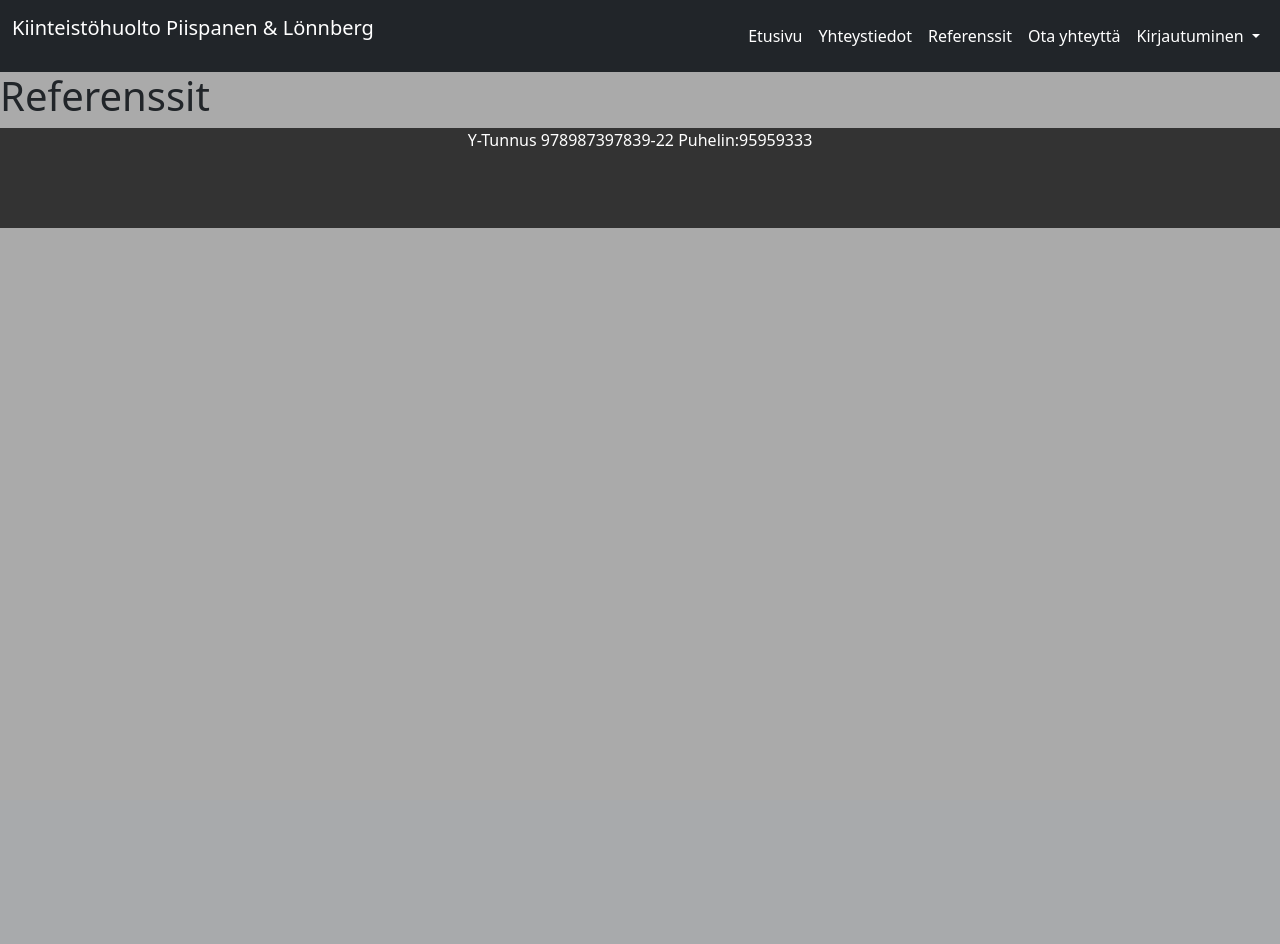
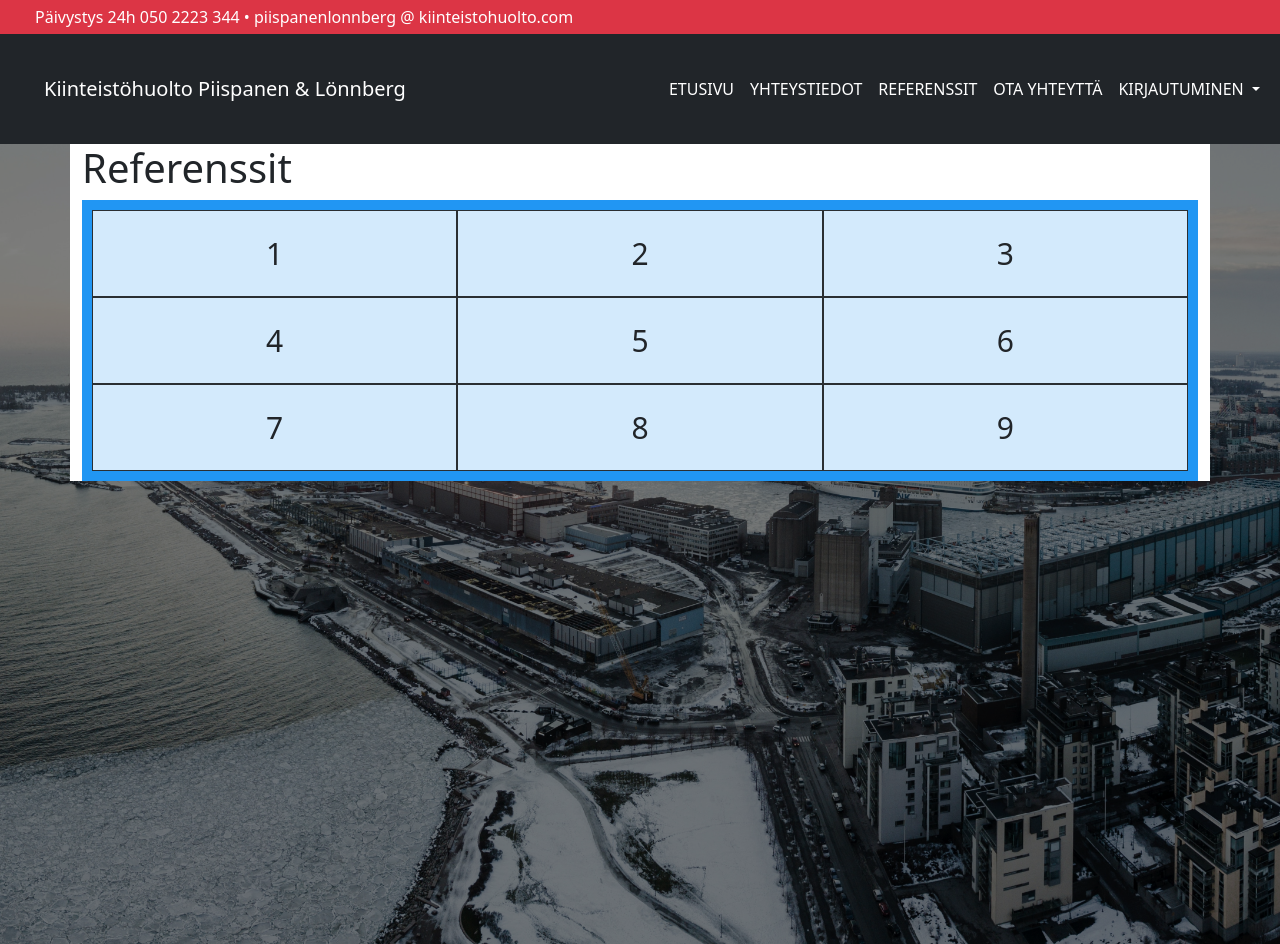
Before and after one commit to piispa24/kiinteistohuolto, a PHP site: page /referenssit.php in a window 1280 px wide. Before the commit the page ends 228 px from the top, so only its background shows below. Run offline with PHP 8.4, Linux system fonts and the light colour scheme; some libraries are stand-ins or nearby versions.

Commit message:
ulkoasua

```diff
--- a/asukaskirjautuminen.php
+++ b/asukaskirjautuminen.php
@@ -37,7 +37,8 @@ if(isset($_SESSION['sposti'])) {
 }
 ?>
 
-<div id="kirjautuminenBg" class="container-fluid bg-light col-sm-6 p-5 mt-5">
+<div class="container-fluid p-0 container-paneeli">
+<div id="kirjautuminenBg" class="container-fluid bg-light col-sm-6 p-5 login">
     <h1>Asukkaan kirjautuminen</h1>
     <form method="POST" action="asukaskirjautuminen.php">
     <div class="mb-3 mt-3">
@@ -51,5 +52,6 @@ if(isset($_SESSION['sposti'])) {
         <button type="submit" class="btn btn-success" name="submit">Kirjaudu</button>
     </form>
 </div>
+</div>
 
 <?php require "footer.php"; ?>
--- a/contact.php
+++ b/contact.php
@@ -23,8 +23,9 @@
 
 ?>
 
+<div class="container-fluid container-index vh-100">
     <div class="container">
-    <div class="container-fluid col-sm- mt-3 ">
+        <div class="container-fluid col-sm-12 ">
         <h4>Ota yhteys täyttämällä lomake ja sinuun ollaan yhteydessä</h4>
         </div>
         <div id="contactBg" class="container mt-5 bg-light p-5">
@@ -56,6 +57,6 @@
             </form>
         </div>
     </div>
-
+</div>
 
 <?php require "footer.php"; ?>
--- a/footer.php
+++ b/footer.php
@@ -1,10 +1,10 @@
-
+<!--
 <footer class="footer">
   <div class="container" style="background-color: #333;" id="footer">
     <p>Y-Tunnus 978987397839-22 Puhelin:95959333</p>
   </div>
 </footer>
-
+-->
 
 
 
--- a/header.php
+++ b/header.php
@@ -20,31 +20,34 @@ session_start();
     <title>Kiinteistöhuolto</title>
   </head>
   <body>
+    <div class=" bg-danger">
+      <div class="ylarivi">Päivystys 24h 050 2223 344 • piispanenlonnberg @ kiinteistohuolto.com</div>
+    </div>
     <nav class="sticky-top navbar navbar-expand-lg navbar-dark bg-dark">
     <div class="container-fluid">
-      <p class="navbar-brand" href="#">Kiinteistöhuolto Piispanen & Lönnberg</p>
+      <p class="navbar-brand p-3 m-3" href="#">Kiinteistöhuolto Piispanen & Lönnberg</p>
       <button class="navbar-toggler" type="button" data-bs-toggle="collapse" data-bs-target="#navbarNavDropdown" aria-controls="navbarNavDropdown" aria-expanded="false" aria-label="Toggle navigation">
         <span class="navbar-toggler-icon"></span>
       </button>
       <div class="collapse navbar-collapse" id="navbarNavDropdown">
         <ul class="navbar-nav ms-auto">
           <li class="nav-item">
-            <a class="nav-link" href="index.php">Etusivu</a>
+            <a class="nav-link" href="index.php">ETUSIVU</a>
           </li>
           <li class="nav-item">
-            <a class="nav-link" href="yhteystiedot.php">Yhteystiedot</a>
+            <a class="nav-link" href="yhteystiedot.php">YHTEYSTIEDOT</a>
           </li>
           <li class="nav-item">
-            <a class="nav-link" href="referenssit.php">Referenssit</a>
+            <a class="nav-link" href="referenssit.php">REFERENSSIT</a>
           </li>
           <li class="nav-item">
-            <a class="nav-link" href="contact.php">Ota yhteyttä</a>
+            <a class="nav-link" href="contact.php">OTA YHTEYTTÄ</a>
           </li>
 
           <?php if(!isset($_SESSION['email']) && !isset($_SESSION['sposti']) && !isset($_SESSION['isannsposti']) && !isset($_SESSION['tyojohtoemail'])): ?>
           <li class="nav-item dropdown">
             <a class="nav-link dropdown-toggle" href="#" id="navbarDropdownMenuLink" role="button" data-bs-toggle="dropdown" aria-expanded="false">
-              Kirjautuminen
+              KIRJAUTUMINEN
             </a>
             <ul class="dropdown-menu" aria-labelledby="navbarDropdownMenuLink">
               <li><a class="dropdown-item" href="asukaskirjautuminen.php">Asukas</a></li>
--- a/index.php
+++ b/index.php
@@ -12,9 +12,9 @@
   </div>
 
   <div class="row">
-    <div class="col-sm-6 p-5 text-white indextext">
-      <h4>24h PÄIVYSTYS - 0502223344</h3>
-      <p><a class="underline btn btn-grad2" href="contact.php">Ota yhteyttä</a></p>
+    <div class="col-sm-6 p-5 text-white ">
+      <h4 class="">24h PÄIVYSTYS • 050 2223 344</h3>
+      <p><a class="underline btn btn-danger btn-large" href="contact.php">Ota yhteyttä</a></p>
     </div>
     <div class="col-sm-6 p-0">
     </div>
--- a/isankirjautuminen.php
+++ b/isankirjautuminen.php
@@ -37,9 +37,8 @@ if(isset($_SESSION['isannsposti'])) {
 ?>
 
 
-<div class="container-fluid col-sm-6 mt-5">
-</div>
-<div id="kirjautuminenBg" class="container-fluid bg-light col-sm-6 p-5 mt-5">
+<div class="container-fluid p-0 container-paneeli">
+    <div id="kirjautuminenBg" class="container-fluid bg-light col-sm-6 p-5 login">
         <h1>Isännöitsijän kirjautuminen</h1>
             <form method="POST" action="isankirjautuminen.php">
             <div class="mb-3 mt-3">
@@ -53,5 +52,6 @@ if(isset($_SESSION['isannsposti'])) {
                 <button type="submit" class="btn btn-success" name="submit">Kirjaudu</button>
             </form>
     </div>
+</div>
 
 <?php require "footer.php"; ?>
--- a/kirjautuminen.php
+++ b/kirjautuminen.php
@@ -36,7 +36,8 @@ if(isset($_SESSION['email'])) {
 }
 ?>
 
-<div id="kirjautuminenBg" class="container-fluid bg-light col-sm-6 p-5 mt-5">
+<div class="container-fluid p-0 container-paneeli">
+    <div id="kirjautuminenBg" class="container-fluid bg-light col-sm-6 p-5 login">
         <h1>Työntekijän kirjautuminen</h1>
             <form method="POST" action="kirjautuminen.php">
             <div class="mb-3 mt-3">
@@ -50,5 +51,6 @@ if(isset($_SESSION['email'])) {
                 <button type="submit" class="btn btn-success" name="submit">Kirjaudu</button>
             </form>
     </div>
+</div>
 
 <?php require "footer.php"; ?>
--- a/referenssit.php
+++ b/referenssit.php
@@ -1,6 +1,28 @@
 <?php require "header.php"; ?>
 
-<h1>Referenssit</h1>
+
+<div class="container-fluid container-index vh-100">
+    <div class="container">
+        <div class="row">
+            <div class="col-sm-12">
+            <h1>Referenssit</h1>
+            <div class="grid-container">
+                <div class="grid-item">1</div>
+                <div class="grid-item">2</div>
+                <div class="grid-item">3</div>
+                <div class="grid-item">4</div>
+                <div class="grid-item">5</div>
+                <div class="grid-item">6</div>
+                <div class="grid-item">7</div>
+                <div class="grid-item">8</div>
+                <div class="grid-item">9</div>
+            </div>
+            </div>
+        </div>
+    </div>
+
+</div>
+
 
 
 <?php require "footer.php"; ?>
--- a/styles/style.css
+++ b/styles/style.css
@@ -26,6 +26,40 @@ body {
   position: relative;
 }
 
+/* Ylärivi headerissa */
+.ylarivi {
+  color: white;
+  margin-left: 30px;
+  padding: 5px;
+}
+
+@media (max-width: 768px) {
+  .ylarivi {
+    display: none;
+  }
+}
+/*
+.ylarivi {
+  color: white;
+  margin-left: 100px;
+  position: relative;
+  animation-name: move;
+  animation-duration: 15s;
+  animation-iteration-count: infinite;
+  animation-timing-function: linear;
+
+}
+*/
+@keyframes move {
+  0% {
+    left: 100%; /* Start position */
+  }
+  100% {
+    left: -100%; /* End position */
+  }
+}
+
+/* Taustakuva */
 .container-index::before {
   content: "";
   position: absolute;
@@ -53,8 +88,42 @@ body {
   }
 }
 
+.container {
+  position: relative;
+  z-index: 2;
+}
 
+.row {
+  position: relative;
+  z-index: 2;
+}
 
+.login {
+  position: relative;
+  z-index: 2;
+}
+
+/* Paneelitaustat */
+.container-paneeli {
+  height: 100vh;
+}
+
+.container-paneeli {
+  position: relative;
+}
+.container-paneeli::before {
+  content: "";
+  position: absolute;
+  top: 0;
+  left: 0;
+  width: 100%;
+  height: 100%;
+  background-image: url("../img/container.jpg");
+  background-size: cover;
+  background-repeat: no-repeat;
+  background-position: center center;
+  opacity: 0.5; /* Adjust the opacity as desired */
+}
 
 /* NAVBAR */
 .nav-link {
@@ -177,7 +266,7 @@ body {
 }
 
 body {
-    background-color: rgb(170, 170, 170);
+  background-color: rgb(0, 0, 0);
 }
 
 .container {
@@ -198,3 +287,18 @@ body {
   text-align: center;
   margin: 0 auto;
 }
+
+/* Referenssit grid */
+.grid-container {
+  display: grid;
+  grid-template-columns: auto auto auto;
+  background-color: #2196F3;
+  padding: 10px;
+}
+.grid-item {
+  background-color: rgba(255, 255, 255, 0.8);
+  border: 1px solid rgba(0, 0, 0, 0.8);
+  padding: 20px;
+  font-size: 30px;
+  text-align: center;
+}
--- a/tyokirjautuminen.php
+++ b/tyokirjautuminen.php
@@ -37,8 +37,8 @@ if(isset($_SESSION['tyojohtoemail'])) {
   }
 ?>
 
-
-<div id="kirjautuminenBg" class="container-fluid bg-light col-sm-6 p-5 mt-5">
+<div class="container-fluid p-0 container-paneeli">
+<div id="kirjautuminenBg" class="container-fluid bg-light col-sm-6 p-5 login">
 <h1>Työnjohdon kirjautuminen</h1>
     <form method="POST" action="tyokirjautuminen.php">
     <div class="mb-3 mt-3">
@@ -52,5 +52,6 @@ if(isset($_SESSION['tyojohtoemail'])) {
         <button type="submit" class="btn btn-success" name="submit">Kirjaudu</button>
     </form>
 </div>
+</div>
 
 <?php require "footer.php"; ?>
--- a/tyonjohtoApp.php
+++ b/tyonjohtoApp.php
@@ -7,7 +7,8 @@ if(!isset($_SESSION['tyojohtoemail'])){
 }
 ?>
 
-<div class="container-fluid p-5">
+<div class="container-fluid p-0 container-paneeli">
+
   <div class="row">
     <div class="col-sm-6 p-5 tyontekijaRivi">
       <p><a class="underline btn btn-grad" href="tyonjohtoVikalistaus.php">Katso vikailmoitukset</a></p>
@@ -24,6 +25,8 @@ if(!isset($_SESSION['tyojohtoemail'])){
       <p><a class="underline btn btn-grad" href="tyontekijaRekisterointi.php">Lisää työntekijä</a></p>
     </div>
   </div>
+  </div>
+</div>
 </div>
 
 
--- a/tyontekijaApp.php
+++ b/tyontekijaApp.php
@@ -6,7 +6,8 @@ if(!isset($_SESSION['email'])){
 }
 ?>
 
-<div class="container-fluid p-5">
+<div class="container-fluid p-0 container-paneeli">
+  <div class="container">
     <div class="row">
         <div class="col-sm-6 p-5 tyontekijaRivi">
           <p><a class="underline btn btn-grad" href="vikailmoitusListaus.php">Katso vikailmoitukset</a></p>
@@ -16,6 +17,9 @@ if(!isset($_SESSION['email'])){
           <p><a class="underline btn btn-grad" href="#####">Katso omat työtehtävät</a></p>
         </div>
     </div>
+  </div>
+</div>
+
 
 
 <?php require "footer.php"; ?>
--- a/vikailmoitusApp.php
+++ b/vikailmoitusApp.php
@@ -7,7 +7,8 @@ if(!isset($_SESSION['sposti'])){
 }
 ?>
 
-<div class="container-fluid p-0">
+<div class="container-fluid p-0 container-paneeli">
+  <div class="container">
 <!-- Alert jos vikailmoituksen jättö onnistui. Hakee successin vikailmoitusSivu.php:sta -->
 <?php if(isset($_GET['success'])): ?>
   <div class="alert alert-success alert-dismissible fade show" role="alert">
@@ -25,5 +26,7 @@ if(!isset($_SESSION['sposti'])){
         <p><a class="underline btn btn-grad" href="#######">Katso omat tiedot</a></p>
       </div>
   </div>
+  </div>
+
 
 <?php require "footer.php"; ?>
```
Also changed, not shown: other parts of styles/style.css (+25 -4 lines), data.json (+1 -1 lines), isannoitsijaApp.php (+6 -2 lines), yhteystiedot.php (+10 -7 lines). Lines whose indentation alone changed are shown as unchanged.
